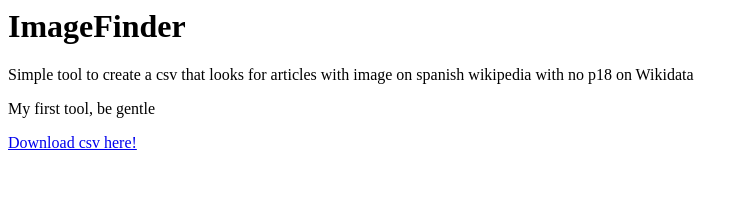
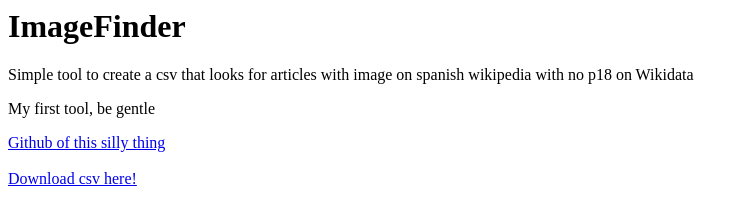
Before and after one commit to lahire/wiki-imagefinder, a plain HTML site: page index.html in a window 1280 px wide. Shown: the whole page, without its empty margins (0-748 px from the left). Drawn offline with Linux system fonts and the light colour scheme.

Commit message:
add github fix

```diff
--- a/index.html
+++ b/index.html
@@ -3,5 +3,8 @@
 <h1> ImageFinder </h1>
 <p>Simple tool to create a csv that looks for articles with image on spanish wikipedia with no p18 on Wikidata</p>
 <p>My first tool, be gentle</p>
+<a href='https://github.com/lahire/wiki-imagefinder'>Github of this silly thing</a>
+<br/>
+<br />
 <a href='output.csv'>Download csv here!</a>
 </html>
```
